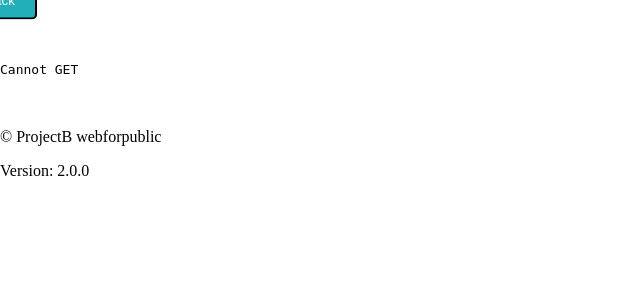
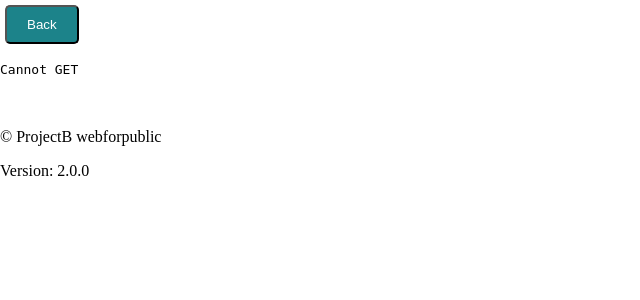
Before and after one commit to projectbadmin/webforpublic, a Python web app: template templates/cloudbatchjobresult.html in a window 1280 px wide. Shown: the top 300 px of the page, without its empty margins (0-640 px from the left). Run offline with Jinja, Linux system fonts and the light colour scheme; the template is opened without the code that fills it, so the values that code supplies are empty.

Commit message:
align button style

```diff
--- a/static/common.css
+++ b/static/common.css
@@ -23,9 +23,7 @@ html {
 /* Styles for button overlay */
 .button-overlay {
     position: relative;
-    transform: translate(-50%, -50%);
     display: flex;
-    flex-direction: column;
     align-items: center;
 }
 
```
